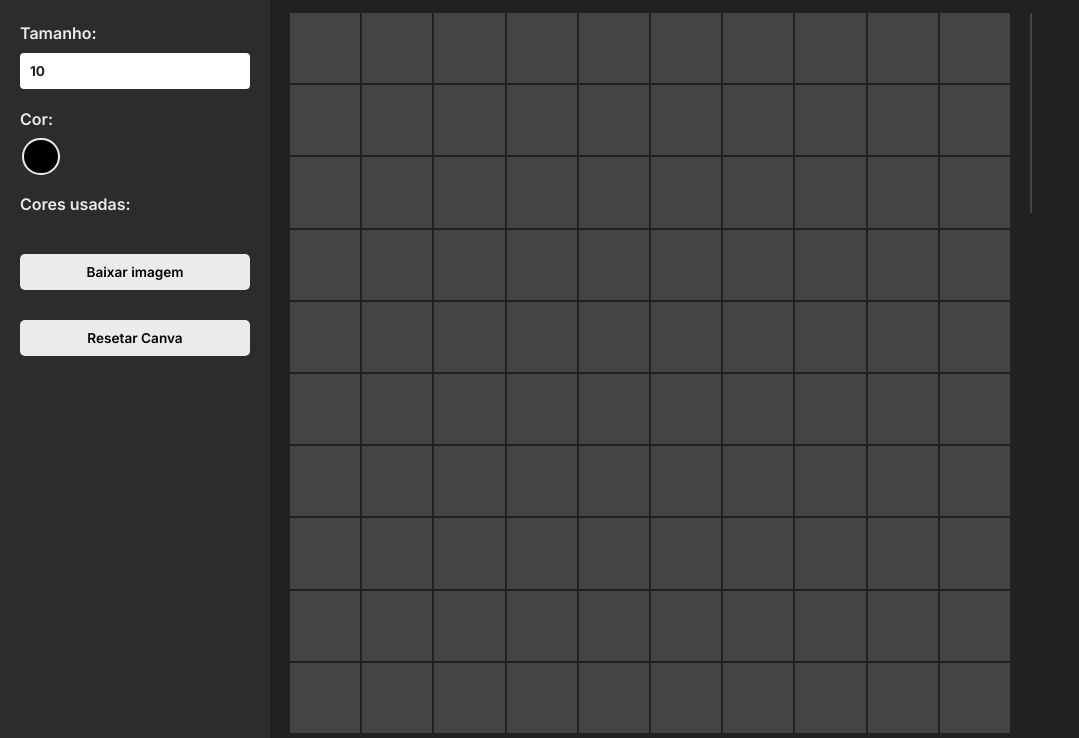
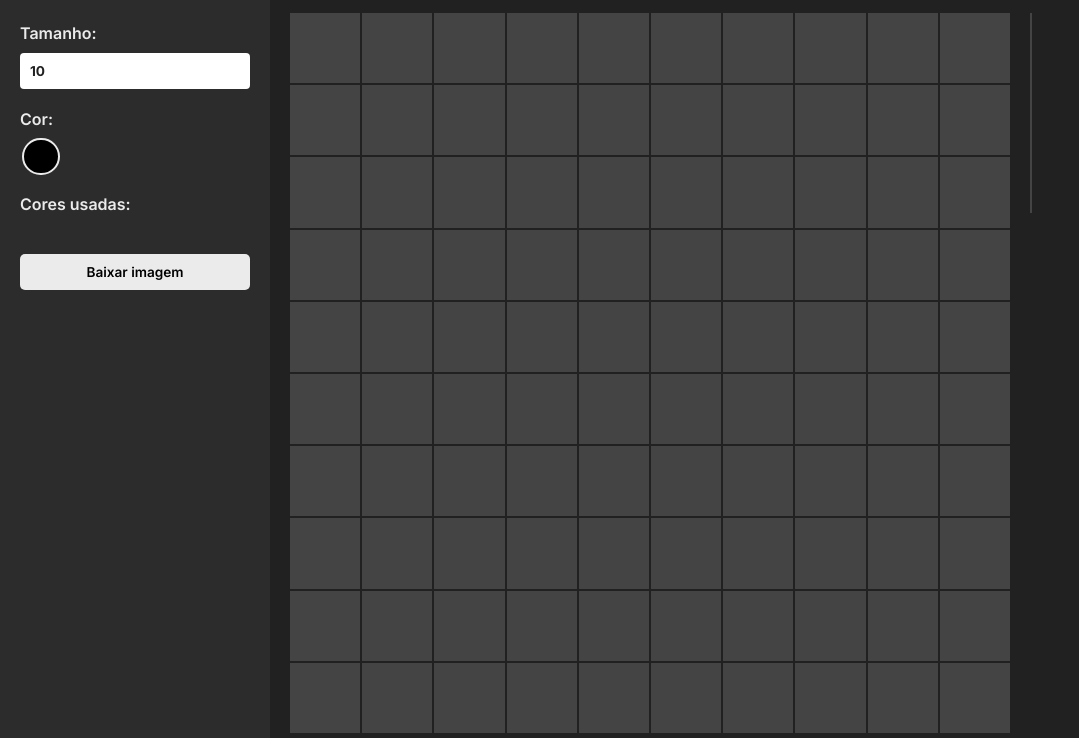
Before and after one commit to AndreRicardoSc/Projeto-PixelArt, a plain HTML site: page index.html in a window 1280 px wide. Shown: the part 62-800 px from the top of the page, without its empty margins (0-1079 px from the left). Drawn offline with Linux system fonts and the light colour scheme.

Commit message:
remoção do botão de reset canva

```diff
--- a/index.html
+++ b/index.html
@@ -27,7 +27,6 @@
             <section class="used-colors"></section>
 
             <button class="button-save">Baixar imagem</button>
-            <button class="button-reset">Resetar Canva</button>
         </aside>
 
         <section class="canvas"></section>
--- a/style.css
+++ b/style.css
@@ -134,20 +134,7 @@ a{
 .button-save:hover {
   background-color: #d5d4d4;
 }
-.button-reset{
-  width: 100%;
-  border: none;
-  padding: 10px;
-  border-radius: 5px;
-  font-weight: 600;
-  font-size: 0.85rem;
-  margin-top: 30px;
-  background-color: #ebebeb;
-  cursor: pointer;
-}
-.button-reset:hover{
-  background-color: #d5d4d4;
-}
+
 .resize {
   height: 200px;
   width: 2px;
```
